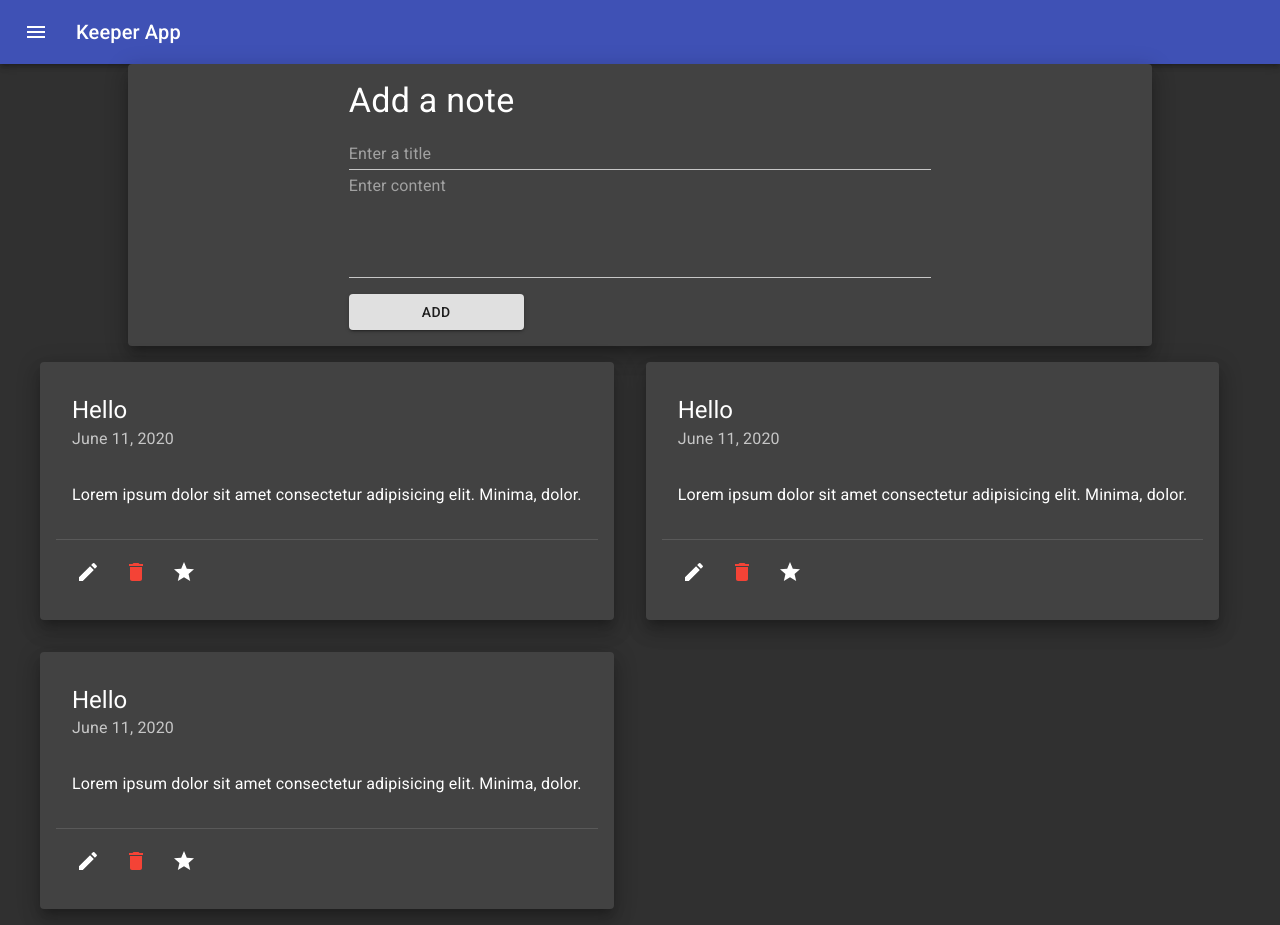
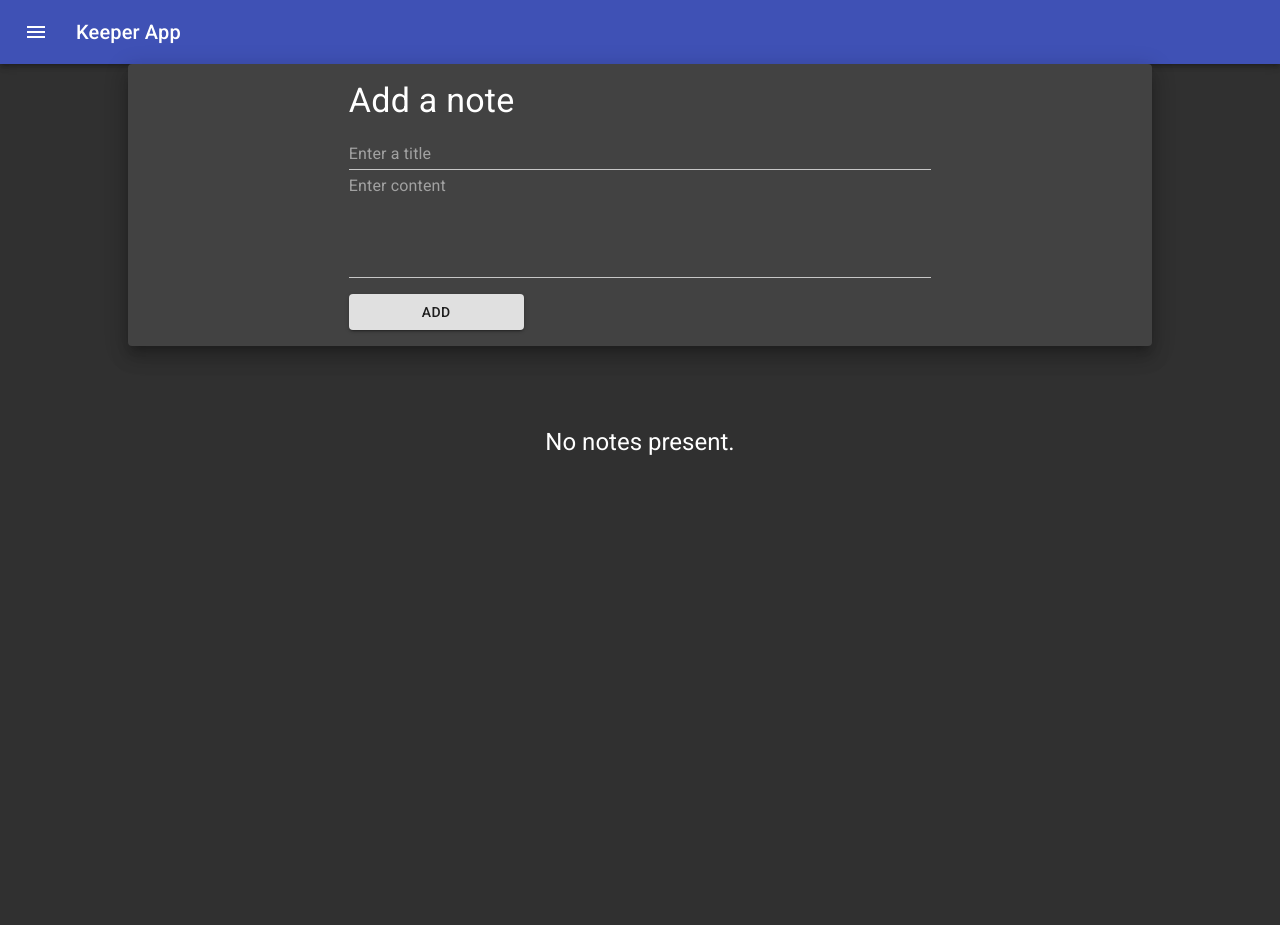
Before and after one commit to Andrew2432/react-keeperapp, a React (Create React App) app: page / in a window 1280 px wide. After the commit the page ends 800 px from the top, so only its background shows below. Built offline with nearby package versions, Linux system fonts and the light colour scheme.

Commit message:
Implement add notes

```diff
--- a/src/components/layout/NoteGrid/NoteGrid.jsx
+++ b/src/components/layout/NoteGrid/NoteGrid.jsx
@@ -1,11 +1,16 @@
-import React from 'react';
+import React, { useContext } from 'react';
 import NoteItem from '../NoteItem/NoteItem';
-import { Grid, makeStyles, Container } from '@material-ui/core';
+import { Grid, makeStyles, Container, Typography } from '@material-ui/core';
+import NoteContext from '../../../context/notes/NoteContext';
 
 const useStyles = makeStyles((theme) => ({
   grid: {
     display: 'flex',
     flexDirection: 'row',
+  },
+  message: {
+    textAlign: 'center',
+    margin: `5rem auto`,
   },
 }));
 
@@ -15,34 +20,19 @@ const createNotes = (note) => {
 
 const NoteGrid = () => {
   const classes = useStyles();
-  const notes = [
-    {
-      id: 1,
-      title: 'Hello',
-      content:
-        'Lorem ipsum dolor sit amet consectetur adipisicing elit. Minima, dolor.',
-      timestamp: 'June 11, 2020',
-    },
-    {
-      id: 2,
-      title: 'Hello',
-      content:
-        'Lorem ipsum dolor sit amet consectetur adipisicing elit. Minima, dolor.',
-      timestamp: 'June 11, 2020',
-    },
-    {
-      id: 3,
-      title: 'Hello',
-      content:
-        'Lorem ipsum dolor sit amet consectetur adipisicing elit. Minima, dolor.',
-      timestamp: 'June 11, 2020',
-    },
-  ];
+  const noteContext = useContext(NoteContext);
+  const { notes } = noteContext;
 
   return (
     <Container>
       <Grid container className={classes.grid}>
-        {notes.map(createNotes)}
+        {notes.length > 0 ? (
+          notes.map(createNotes)
+        ) : (
+          <Typography variant="h5" className={classes.message}>
+            No notes present.
+          </Typography>
+        )}
       </Grid>
     </Container>
   );
```
